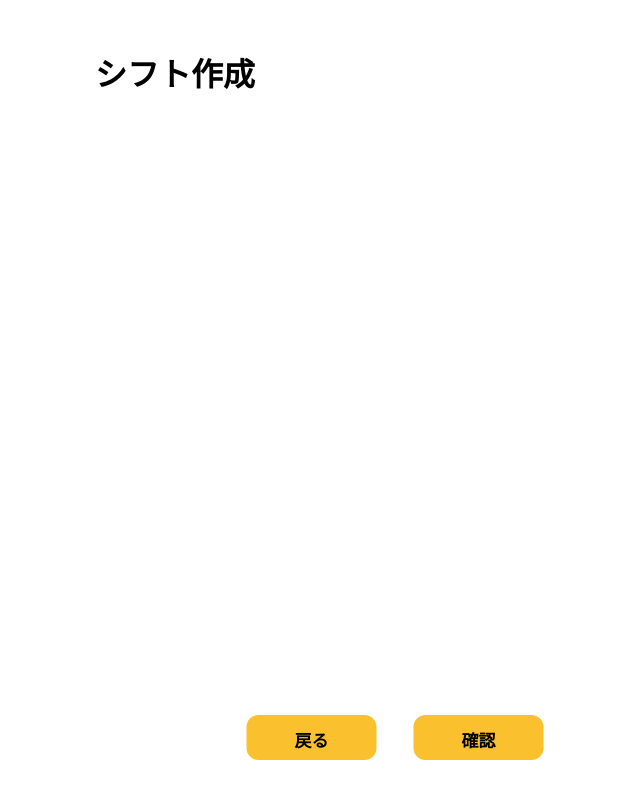
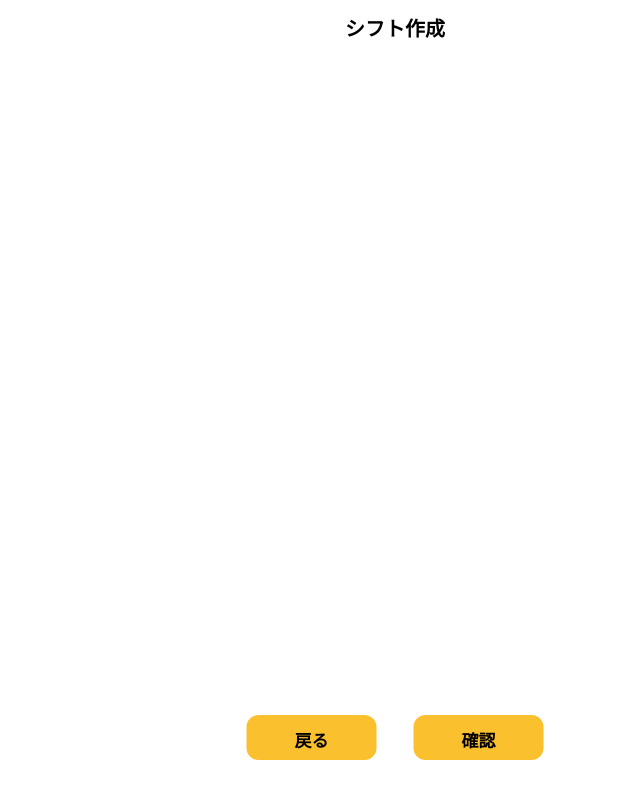
Before and after one commit to chara52/RMS, a Nuxt app: page /Shift in a window 1280 px wide. Shown: the whole page, without its empty margins (245-885 px from the left). Built offline with nearby package versions, Linux system fonts and the light colour scheme.

Commit message:
シフト作成ページのheaderの修正

```diff
--- a/pages/Shift.vue
+++ b/pages/Shift.vue
@@ -72,7 +72,7 @@ function goToConfirm() {
 <template>
   <div class="shift-page-wrapper">
     <div class="shift-page">
-      <h1>シフト作成</h1>
+      <h1 class="global-h1">シフト作成</h1>
       <div v-for="(day, index) in shiftData.days" :key="index" class="day-section">
         <h2>{{ getDateWithOffset(index) }} ({{ getWeekdayLabel(index) }})</h2>
         <div v-for="(row, rowIndex) in day" :key="rowIndex" class="shift-row">
```
